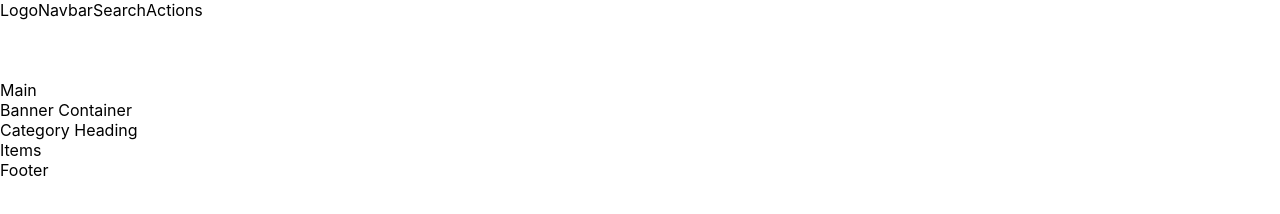
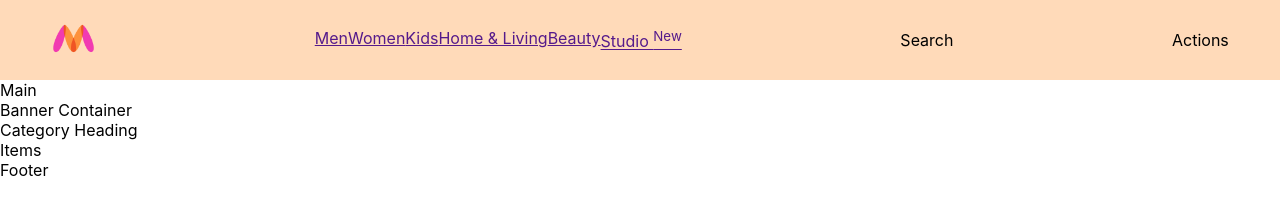
Before and after one commit to suraj9027/Myntra-Clone, a plain HTML site: page index.html in a window 1280 px wide. Drawn offline with Linux system fonts and the light colour scheme.

Commit message:
updated html css and added images

```diff
--- a/index.css
+++ b/index.css
@@ -7,6 +7,25 @@
 
 header{
     display: flex;
-    background-color: #ffffff;
+    background-color:peachpuff;
     height: 80px;
+    justify-content: space-between;
+    align-items: center;
 }
+
+.myntra-home{
+    height: 45px;
+
+}
+
+.logo_container{
+    margin-left: 4%;
+}
+
+.action_bar{
+    margin-right: 4%;
+}
+
+.nav_bar{
+    display: flex;
+}
--- a/index.html
+++ b/index.html
@@ -8,8 +8,17 @@
 </head>
 <body>
     <header>
-        <div class="logo_container">Logo</div>
-        <div class="nav_bar">Navbar</div>
+        <div class="logo_container">
+            <a href=""><img class="myntra-home" src="./images/myntra_logo.png" alt=""></a>
+        </div>
+        <div class="nav_bar">
+            <a href="">Men</a>
+            <a href="">Women</a>
+            <a href="">Kids</a>
+            <a href="">Home & Living</a>
+            <a href="">Beauty</a>
+            <a href="">Studio <sup>New</sup></a>
+        </div>
         <div class="search_bar">Search</div>
         <div class="action_bar">Actions</div>
     </header>
```
Also changed, not shown: images/myntra_logo.png (added).
